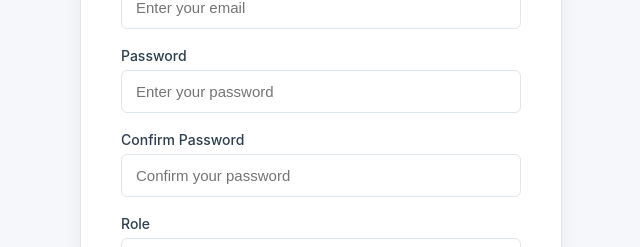
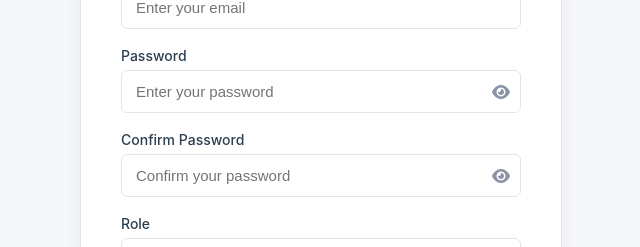
Before and after one commit to Ad2m1109/IntelliManage, an Angular app: page /auth/register in a window 1280 px wide. Shown: the part 284-531 px from the top of the page, without its empty margins (319-959 px from the left). Built offline with nearby package versions, Linux system fonts and the light colour scheme.

Commit message:
hide and show password system

```diff
--- a/angular.json
+++ b/angular.json
@@ -25,7 +25,8 @@
               }
             ],
             "styles": [
-              "src/styles.css"
+              "src/styles.css",
+              "node_modules/@fortawesome/fontawesome-free/css/all.min.css"
             ]
           },
           "configurations": {
--- a/package.json
+++ b/package.json
@@ -29,6 +29,7 @@
     "@angular/forms": "^20.3.0",
     "@angular/platform-browser": "^20.3.0",
     "@angular/router": "^20.3.0",
+    "@fortawesome/fontawesome-free": "^7.1.0",
     "bootstrap": "^5.3.8",
     "rxjs": "~7.8.0",
     "tslib": "^2.3.0",
--- a/src/app/components/auth/login/login.css
+++ b/src/app/components/auth/login/login.css
@@ -1,5 +1,3 @@
-
-
 .auth-container {
     display: flex;
     justify-content: center;
@@ -72,6 +70,37 @@
     outline: none;
     border-color: var(--primary-color);
     box-shadow: 0 0 0 3px rgba(74, 144, 226, 0.2);
+}
+
+/* Password input specific styles */
+.password-input-container {
+    position: relative;
+    display: flex;
+    align-items: center;
+}
+
+.password-input-container input {
+    flex-grow: 1;
+    padding-right: 40px; /* Make space for the eye icon */
+}
+
+.toggle-password-visibility {
+    position: absolute;
+    right: 10px;
+    background: none;
+    border: none;
+    cursor: pointer;
+    color: var(--text-secondary-color);
+    font-size: 16px;
+    padding: 0;
+    display: flex;
+    align-items: center;
+    justify-content: center;
+    height: 100%;
+}
+
+.toggle-password-visibility:hover {
+    color: var(--primary-color);
 }
 
 .form-options {
--- a/src/app/components/auth/login/login.html
+++ b/src/app/components/auth/login/login.html
@@ -15,8 +15,13 @@
 
             <div class="form-group">
                 <label for="password">Password</label>
-                <input type="password" id="password" [(ngModel)]="password" name="password"
-                    placeholder="Enter your password" required />
+                <div class="password-input-container">
+                    <input [type]="passwordFieldType" id="password" [(ngModel)]="password" name="password"
+                        placeholder="Enter your password" required />
+                    <button type="button" class="toggle-password-visibility" (click)="togglePasswordVisibility()">
+                        <i class="fa" [ngClass]="{'fa-eye': passwordFieldType === 'password', 'fa-eye-slash': passwordFieldType === 'text'}"></i>
+                    </button>
+                </div>
             </div>
 
             <div class="form-options">
--- a/src/app/components/auth/login/login.ts
+++ b/src/app/components/auth/login/login.ts
@@ -20,6 +20,7 @@ export class LoginComponent implements OnInit, AfterViewInit {
   password: string = '';
   loading: boolean = false;
   error: string = '';
+  passwordFieldType: string = 'password'; // Added for password visibility toggle
 
   constructor(
     private authService: AuthService,
@@ -36,6 +37,10 @@ export class LoginComponent implements OnInit, AfterViewInit {
 
   ngAfterViewInit() {
     this.initializeGoogleSignIn();
+  }
+
+  togglePasswordVisibility() {
+    this.passwordFieldType = this.passwordFieldType === 'password' ? 'text' : 'password';
   }
 
   private initializeGoogleSignIn() {
--- a/src/app/components/auth/register/register.html
+++ b/src/app/components/auth/register/register.html
@@ -26,14 +26,28 @@
 
                 <div class="form-group">
                     <label for="password">Password</label>
-                    <input type="password" id="password" name="password" [(ngModel)]="password" required
-                        placeholder="Enter your password" [disabled]="loading" />
+                    <div class="password-input-container">
+                        <input [type]="passwordFieldType" id="password" name="password" [(ngModel)]="password" required
+                            placeholder="Enter your password" [disabled]="loading" />
+                        <button type="button" class="toggle-password-visibility" (click)="togglePasswordVisibility()">
+                            <i class="fa"
+                                [ngClass]="{'fa-eye': passwordFieldType === 'password', 'fa-eye-slash': passwordFieldType === 'text'}"></i>
+                        </button>
+                    </div>
                 </div>
 
                 <div class="form-group">
                     <label for="confirmPassword">Confirm Password</label>
-                    <input type="password" id="confirmPassword" name="confirmPassword" [(ngModel)]="confirmPassword"
-                        required placeholder="Confirm your password" [disabled]="loading" />
+                    <div class="password-input-container">
+                        <input [type]="confirmPasswordFieldType" id="confirmPassword" name="confirmPassword"
+                            [(ngModel)]="confirmPassword" required placeholder="Confirm your password"
+                            [disabled]="loading" />
+                        <button type="button" class="toggle-password-visibility"
+                            (click)="toggleConfirmPasswordVisibility()">
+                            <i class="fa"
+                                [ngClass]="{'fa-eye': confirmPasswordFieldType === 'password', 'fa-eye-slash': confirmPasswordFieldType === 'text'}"></i>
+                        </button>
+                    </div>
                 </div>
 
                 <div class="form-group">
--- a/src/app/components/auth/register/register.ts
+++ b/src/app/components/auth/register/register.ts
@@ -24,6 +24,8 @@ export class RegisterComponent implements OnInit, AfterViewInit {
   roleType: RoleType = RoleType.EMPLOYEE;
   loading: boolean = false;
   error: string = '';
+  passwordFieldType: string = 'password'; // Added for password visibility toggle
+  confirmPasswordFieldType: string = 'password'; // Added for confirm password visibility toggle
 
   // Make RoleType enum available in template
   RoleType = RoleType;
@@ -42,6 +44,14 @@ export class RegisterComponent implements OnInit, AfterViewInit {
 
   ngAfterViewInit() {
     this.initializeGoogleSignIn();
+  }
+
+  togglePasswordVisibility() {
+    this.passwordFieldType = this.passwordFieldType === 'password' ? 'text' : 'password';
+  }
+
+  toggleConfirmPasswordVisibility() {
+    this.confirmPasswordFieldType = this.confirmPasswordFieldType === 'password' ? 'text' : 'password';
   }
 
   private initializeGoogleSignIn() {
--- a/src/app/components/auth/reset-password/reset-password.html
+++ b/src/app/components/auth/reset-password/reset-password.html
@@ -21,14 +21,27 @@
 
             <div class="form-group">
                 <label for="newPassword">New Password</label>
-                <input type="password" id="newPassword" name="newPassword" [(ngModel)]="newPassword" required
-                    minlength="8" placeholder="At least 8 characters">
+                <div class="password-input-container">
+                    <input [type]="newPasswordFieldType" id="newPassword" name="newPassword" [(ngModel)]="newPassword"
+                        required minlength="8" placeholder="At least 8 characters">
+                    <button type="button" class="toggle-password-visibility" (click)="toggleNewPasswordVisibility()">
+                        <i class="fa"
+                            [ngClass]="{'fa-eye': newPasswordFieldType === 'password', 'fa-eye-slash': newPasswordFieldType === 'text'}"></i>
+                    </button>
+                </div>
             </div>
 
             <div class="form-group">
                 <label for="confirmPassword">Confirm New Password</label>
-                <input type="password" id="confirmPassword" name="confirmPassword" [(ngModel)]="confirmPassword"
-                    required placeholder="Confirm your new password">
+                <div class="password-input-container">
+                    <input [type]="confirmPasswordFieldType" id="confirmPassword" name="confirmPassword"
+                        [(ngModel)]="confirmPassword" required placeholder="Confirm your new password">
+                    <button type="button" class="toggle-password-visibility"
+                        (click)="toggleConfirmPasswordVisibility()">
+                        <i class="fa"
+                            [ngClass]="{'fa-eye': confirmPasswordFieldType === 'password', 'fa-eye-slash': confirmPasswordFieldType === 'text'}"></i>
+                    </button>
+                </div>
             </div>
 
             <div *ngIf="message" [class.success-message]="!isError" [class.error-message]="isError">
--- a/src/app/components/auth/reset-password/reset-password.ts
+++ b/src/app/components/auth/reset-password/reset-password.ts
@@ -22,6 +22,8 @@ export class ResetPasswordComponent implements OnInit, OnDestroy { // Implement
     isLoading: boolean = false;
     message: string = '';
     isError: boolean = false;
+    newPasswordFieldType: string = 'password'; // Added for new password visibility toggle
+    confirmPasswordFieldType: string = 'password'; // Added for confirm password visibility toggle
     private routeSub: Subscription = new Subscription(); // To manage route params subscription
 
     constructor(
@@ -38,6 +40,14 @@ export class ResetPasswordComponent implements OnInit, OnDestroy { // Implement
 
     ngOnDestroy(): void {
         this.routeSub.unsubscribe(); // Unsubscribe from route params
+    }
+
+    toggleNewPasswordVisibility() {
+        this.newPasswordFieldType = this.newPasswordFieldType === 'password' ? 'text' : 'password';
+    }
+
+    toggleConfirmPasswordVisibility() {
+        this.confirmPasswordFieldType = this.confirmPasswordFieldType === 'password' ? 'text' : 'password';
     }
 
     onSubmit() {
```
Also changed, not shown: 1 other file (tests, documents, lock files or other folders).
